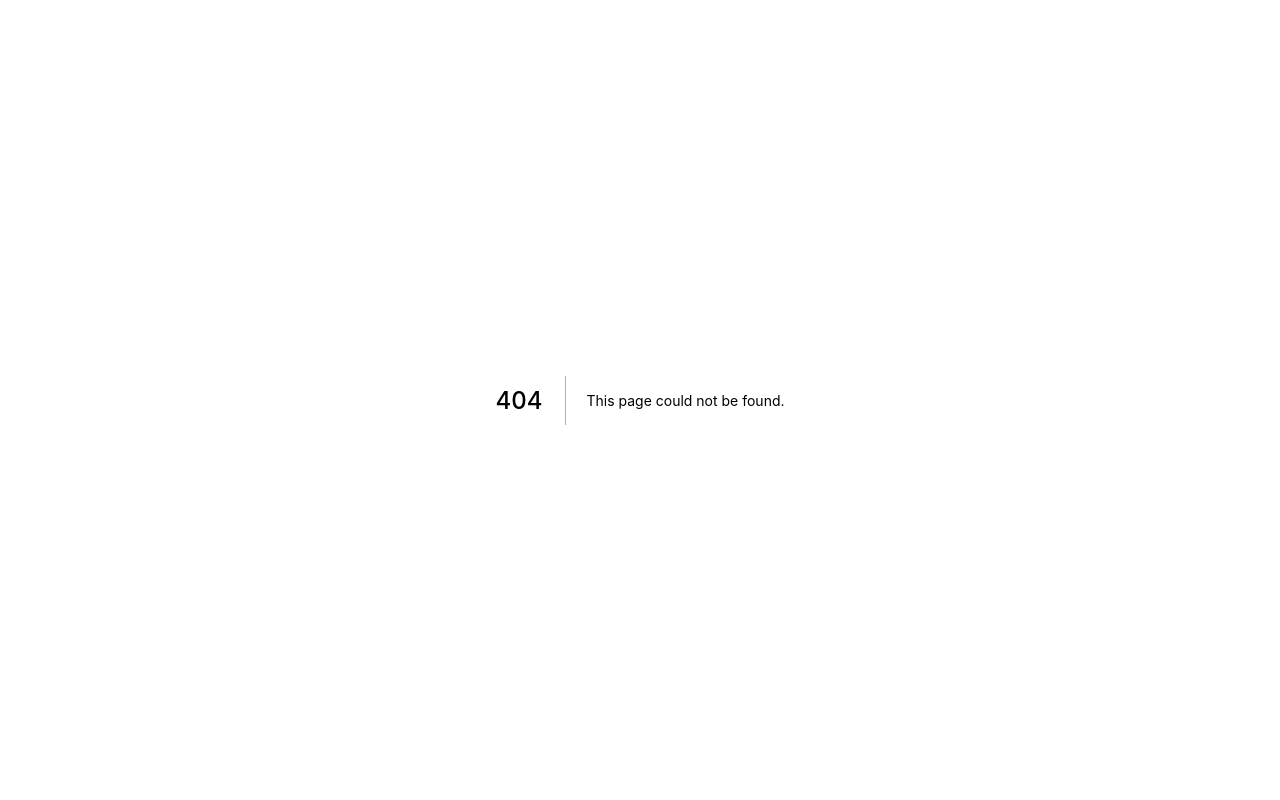
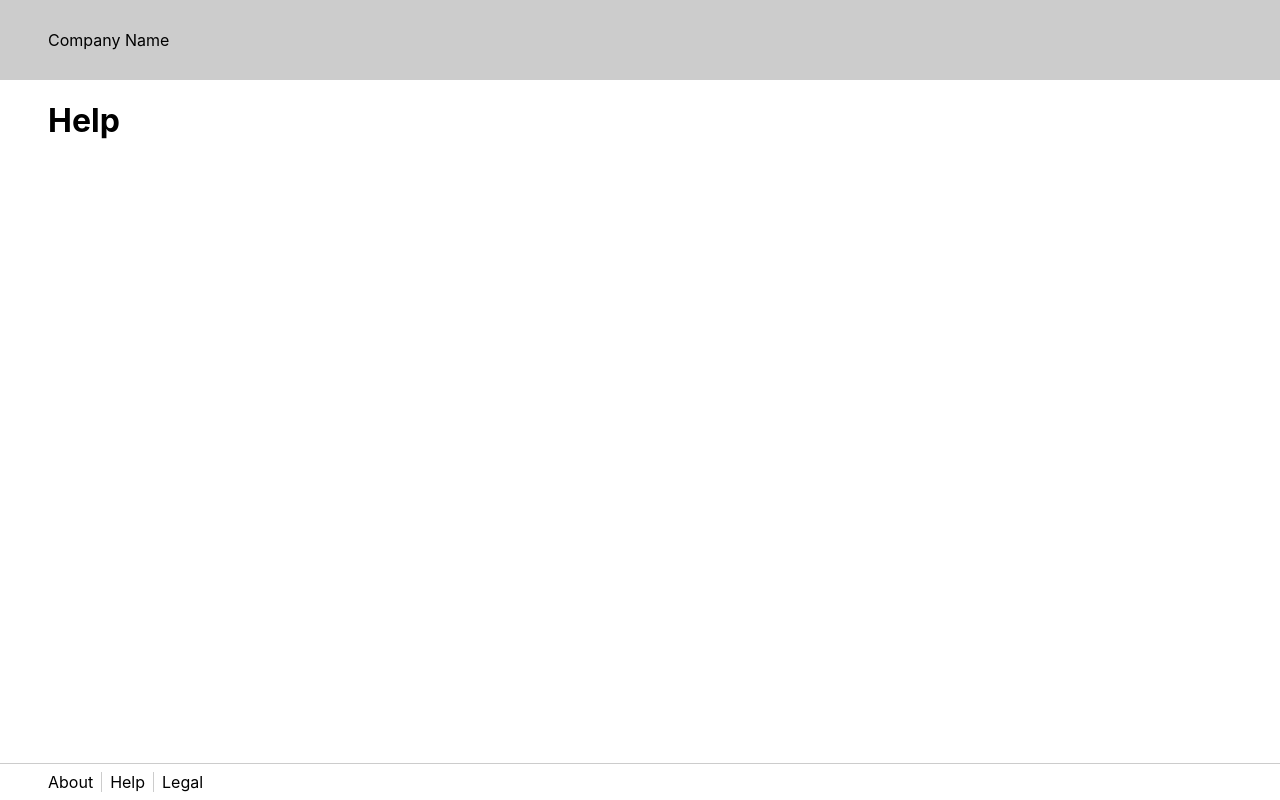
Before and after one commit to votemike/test-next-js, a Next.js app: page /help in a window 1280 px wide. Before the commit this address had no page. Built offline with nearby package versions, Linux system fonts and the light colour scheme.

Commit message:
Adding Header and Footer

```diff
--- /dev/null
+++ b/components/organisms/Footer/Footer.jsx
@@ -0,0 +1,22 @@
+import Link from "next/link";
+import styles from "./Footer.module.css";
+
+function Footer() {
+  return (
+    <footer className={styles.footer}>
+      <div className={`content ${styles.footerLinks}`}>
+        <Link href="/about">
+          <a className={styles.footerLink}>About</a>
+        </Link>
+        <Link href="/help">
+          <a className={styles.footerLink}>Help</a>
+        </Link>
+        <Link href="/legal">
+          <a className={styles.footerLink}>Legal</a>
+        </Link>
+      </div>
+    </footer>
+  );
+}
+
+export default Footer;
--- /dev/null
+++ b/components/organisms/Footer/Footer.module.css
@@ -0,0 +1,24 @@
+.footer {
+  border-top: 1px solid #cccccc;
+}
+
+.footerLinks {
+  padding-top: 8px;
+  padding-bottom: 8px;
+}
+
+.footerLink {
+  border-right: 1px solid #cccccc;
+  display: inline-block;
+  padding-left: 8px;
+  padding-right: 8px;
+}
+
+.footerLink:first-child {
+  padding-left: 0;
+}
+
+.footerLink:last-child {
+  border-right: none;
+  padding-right: 0;
+}
--- /dev/null
+++ b/components/organisms/Header/Header.jsx
@@ -0,0 +1,16 @@
+import Link from "next/link";
+import styles from "./Header.module.css";
+
+function Header() {
+  return (
+    <header className={styles.header}>
+      <div className="content">
+        <Link href="/">
+          <a className={styles.headerHomeLink}>Company Name</a>
+        </Link>
+      </div>
+    </header>
+  );
+}
+
+export default Header;
--- /dev/null
+++ b/components/organisms/Header/Header.module.css
@@ -0,0 +1,8 @@
+.header {
+  background: #cccccc;
+}
+
+.headerHomeLink {
+  display: inline-block;
+  padding: 30px 0;
+}
--- a/package.json
+++ b/package.json
@@ -6,7 +6,7 @@
     "dev": "next dev",
     "build": "next build",
     "start": "next start",
-    "lint": "eslint --fix . --ignore-path ./.gitignore",
+    "lint": "eslint --fix --ext js,jsx . --ignore-path ./.gitignore",
     "format": "prettier --write './**/*.{js,jsx,ts,tsx,css,md,json}'",
     "test:bundle": "max=65.0 size=`yarn build | grep \"First Load JS\" | grep -Eo '[0-9.]+'`; if (( $(echo \"$size > $max\" |bc -l) )); then echo \"First load shared JS is too big\"; exit 1; fi"
   },
--- a/pages/_app.jsx
+++ b/pages/_app.jsx
@@ -1,8 +1,16 @@
 import "../styles/globals.css";
+import Header from "../components/organisms/Header/Header";
+import Footer from "../components/organisms/Footer/Footer";
 
 function MyApp({ Component, pageProps }) {
-  // eslint-disable-next-line react/jsx-props-no-spreading
-  return <Component {...pageProps} />;
+  return (
+    <>
+      <Header />
+      {/* eslint-disable-next-line react/jsx-props-no-spreading */}
+      <Component {...pageProps} />
+      <Footer />
+    </>
+  );
 }
 
 export default MyApp;
--- /dev/null
+++ b/pages/help.jsx
@@ -0,0 +1,17 @@
+import Head from "next/head";
+
+function Help() {
+  return (
+    <>
+      <Head>
+        <title>Help</title>
+        <meta property="og:title" content="Help" key="title" />
+      </Head>
+      <div className="content">
+        <h1>Help</h1>
+      </div>
+    </>
+  );
+}
+
+export default Help;
--- a/styles/Home.module.css
+++ b/styles/Home.module.css
@@ -1,11 +1,9 @@
 .container {
-  min-height: 100vh;
   padding: 0 0.5rem;
   display: flex;
   flex-direction: column;
   justify-content: center;
   align-items: center;
-  height: 100vh;
 }
 
 .main {
--- a/styles/globals.css
+++ b/styles/globals.css
@@ -1,9 +1,16 @@
 html,
 body {
+  height: 100%;
   padding: 0;
   margin: 0;
   font-family: -apple-system, BlinkMacSystemFont, Segoe UI, Roboto, Oxygen,
     Ubuntu, Cantarell, Fira Sans, Droid Sans, Helvetica Neue, sans-serif;
+}
+
+#__next {
+  min-height: 100vh;
+  display: grid;
+  grid-template-rows: auto 1fr auto;
 }
 
 a {
@@ -14,3 +21,11 @@ a {
 * {
   box-sizing: border-box;
 }
+
+.content {
+  margin: 0 auto;
+  max-width: 1200px;
+  padding-left: 8px;
+  padding-right: 8px;
+  width: 100%;
+}
```
Also changed, not shown: pages/about.jsx (added, +17 -0 lines), pages/legal.jsx (added, +17 -0 lines).
